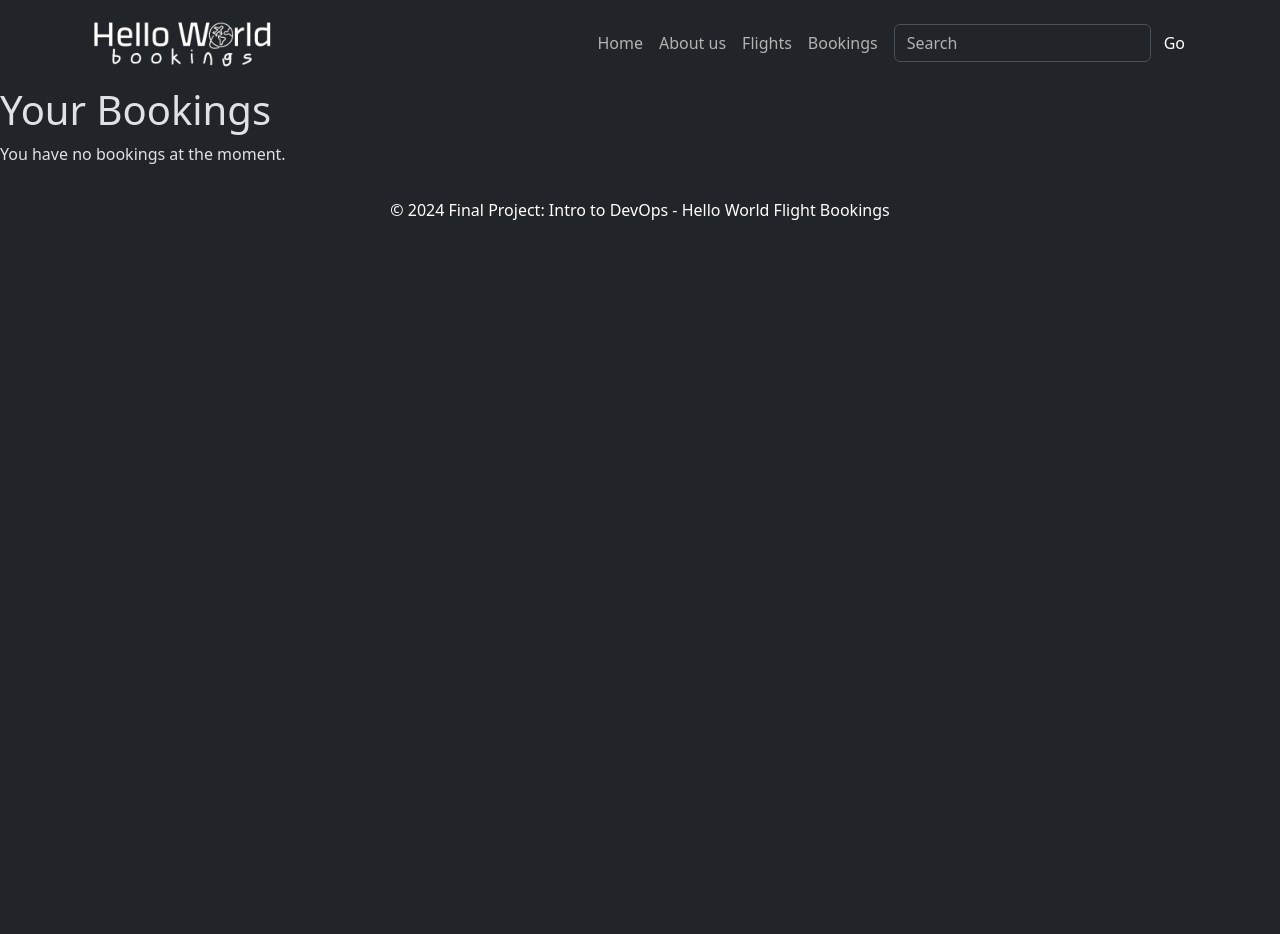
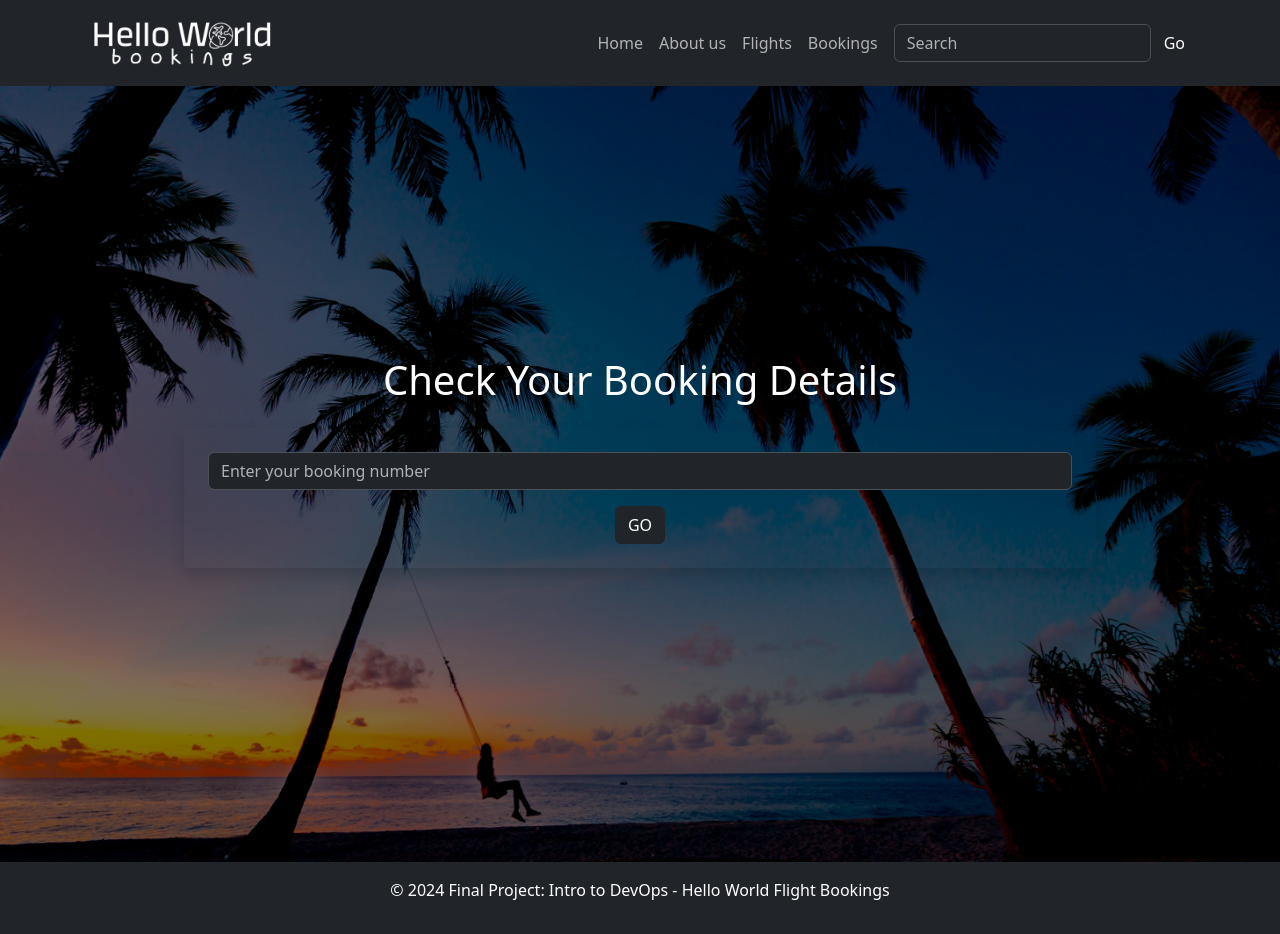
Before and after one commit to TheL0L/Flight_Booking_frontend, a React (Create React App) app: page /bookings in a window 1280 px wide. Before the commit the page ends 800 px from the top, so only its background shows below. Built offline with nearby package versions, Linux system fonts and the light colour scheme.

Commit message:
add booking info window

```diff
--- a/src/pages/Bookings.js
+++ b/src/pages/Bookings.js
@@ -1,14 +1,66 @@
-import React, {Component} from "react";
+import React, { Component } from "react";
+import { Button, Form } from "react-bootstrap";
+import bgImg from "../assets/maldives.jpg";
 
 export default class Bookings extends Component {
-    render() {
-        return (
-            <div>
-                <h1>Your Bookings</h1>
-                <p>
-                    You have no bookings at the moment.
-                </p>
-            </div>
-        );
+  state = {
+    error: "",
+  };
+
+  handleSubmit = (event) => {
+    event.preventDefault();
+    const bookingNumber = event.target.elements.bookingData.value.trim();
+
+    if (!bookingNumber) {
+      this.setState({ error: "Please enter a booking confirmation number!" });
+      return;
     }
+
+    this.setState({ error: "" });
+    console.log("Booking Confirmation Number:", bookingNumber);
+
+    // Logic to fetch booking details can be added here
+  };
+
+  render() {
+    return (
+      <div
+        style={{
+          backgroundImage: `linear-gradient(rgba(0,0,0,0.5), rgba(0,0,0,0.5)), url(${bgImg})`,
+          backgroundSize: "cover",
+          backgroundPosition: "center",
+          color: "#fff",
+          //height: "100vh",
+          padding: "250px 0",
+          display: "flex",
+          justifyContent: "center",
+          alignItems: "center",
+          textAlign: "center",
+        }}
+      >
+        <div style={{ width: "100%", maxWidth: "1000px", padding: "20px" }}>
+          <h1>Check Your Booking Details</h1>
+          <Form
+            className="m-4 p-4 rounded shadow"
+            onSubmit={this.handleSubmit}
+          >
+            <Form.Group controlId="bookingData">
+              <Form.Control
+                type="text"
+                placeholder="Enter your booking number"
+              />
+            </Form.Group>
+            {this.state.error && (
+              <p style={{ color: "red", marginTop: "10px" }}>
+                {this.state.error}
+              </p>
+            )}
+            <Button variant="dark" type="submit" className="mt-3">
+              GO
+            </Button>
+          </Form>
+        </div>
+      </div>
+    );
+  }
 }
```
